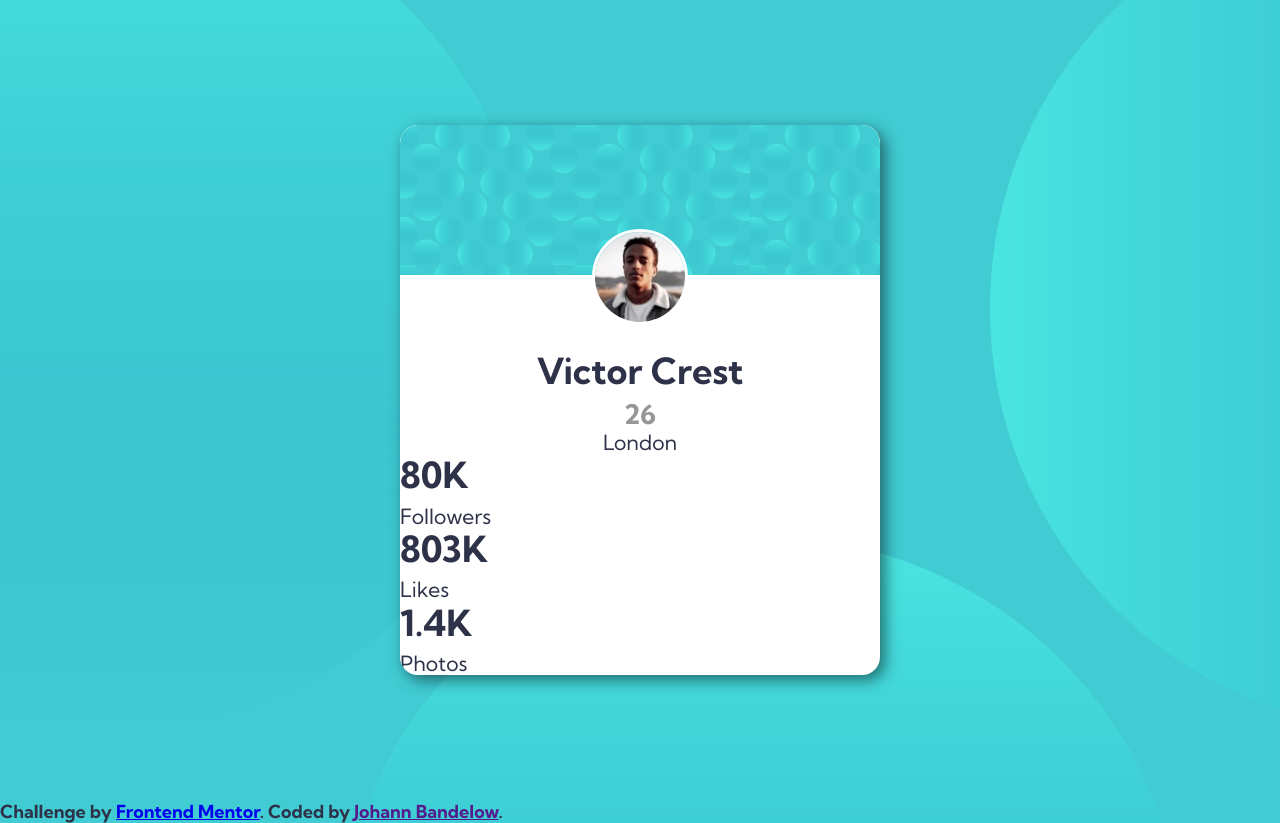
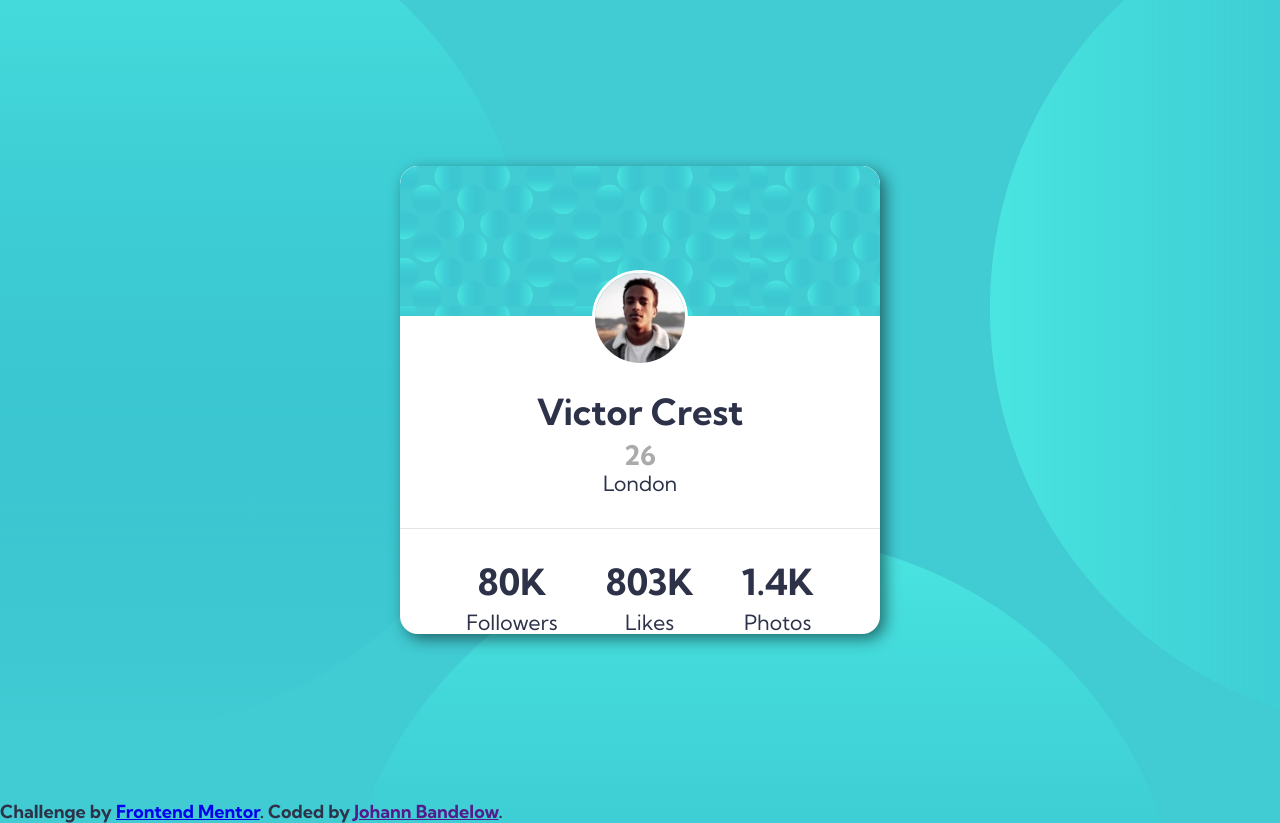
Before and after one commit to JohannBandelow/FEM-Profile-card, a plain HTML site: page index.html in a window 1280 px wide. Drawn offline with Linux system fonts and the light colour scheme.

Commit message:
Finished project

```diff
--- a/app/scss/_card.scss
+++ b/app/scss/_card.scss
@@ -10,7 +10,6 @@
   flex-direction: column;
   align-items: center;
   justify-content: center;
-
 }
 
 .card {
@@ -44,7 +43,6 @@
       position: relative;
       top: 50px;
     }
-
   }
 }
 
@@ -61,5 +59,25 @@
     display: flex;
     align-items: center;
     flex-direction: column;
+    padding-bottom: 2rem;
+  }
+
+  span {
+    display: block;
+    width: 100%;
+    border-top: 1px solid $lightGray;
   }
 }
+
+.stats {
+  display: flex;
+  flex-direction: row;
+  justify-content: center;
+  align-items: center;
+  padding-bottom: 0;
+  text-align: center;
+
+  .text {
+    padding: 2rem 1.5rem 0 1.5rem;
+  }
+}
--- a/app/scss/_variables.scss
+++ b/app/scss/_variables.scss
@@ -1,4 +1,5 @@
 $darkGray: hsl(227, 10%, 46%);
 $darkBlue: hsl(229, 23%, 23%);
 $darkCyan: hsl(185, 75%, 39%);
-$Gray: hsl(0, 0%, 59%);
+$Gray: hsl(0, 0%, 67%);
+$lightGray: hsl(0, 0%, 89%);
--- a/index.html
+++ b/index.html
@@ -24,17 +24,18 @@
           <h1>Victor Crest</h1><h2>26</h2>
           <h3>London</h3>
         </div>
+        <span></span>
       </div>
       <div class="stats">
-        <div class="followers">
+        <div class="text">
           <h1>80K</h1>
           <h3>Followers</h3>
         </div>
-        <div class="likes">
+        <div class="text">
           <h1>803K</h1>
           <h3>Likes</h3>
         </div>
-        <div class="photos">
+        <div class="text">
           <h1>1.4K</h1>
           <h3>Photos</h3>
         </div>
```
Also changed, not shown: app/scss/style.css, 1 other file. Lines whose indentation alone changed are shown as unchanged.
